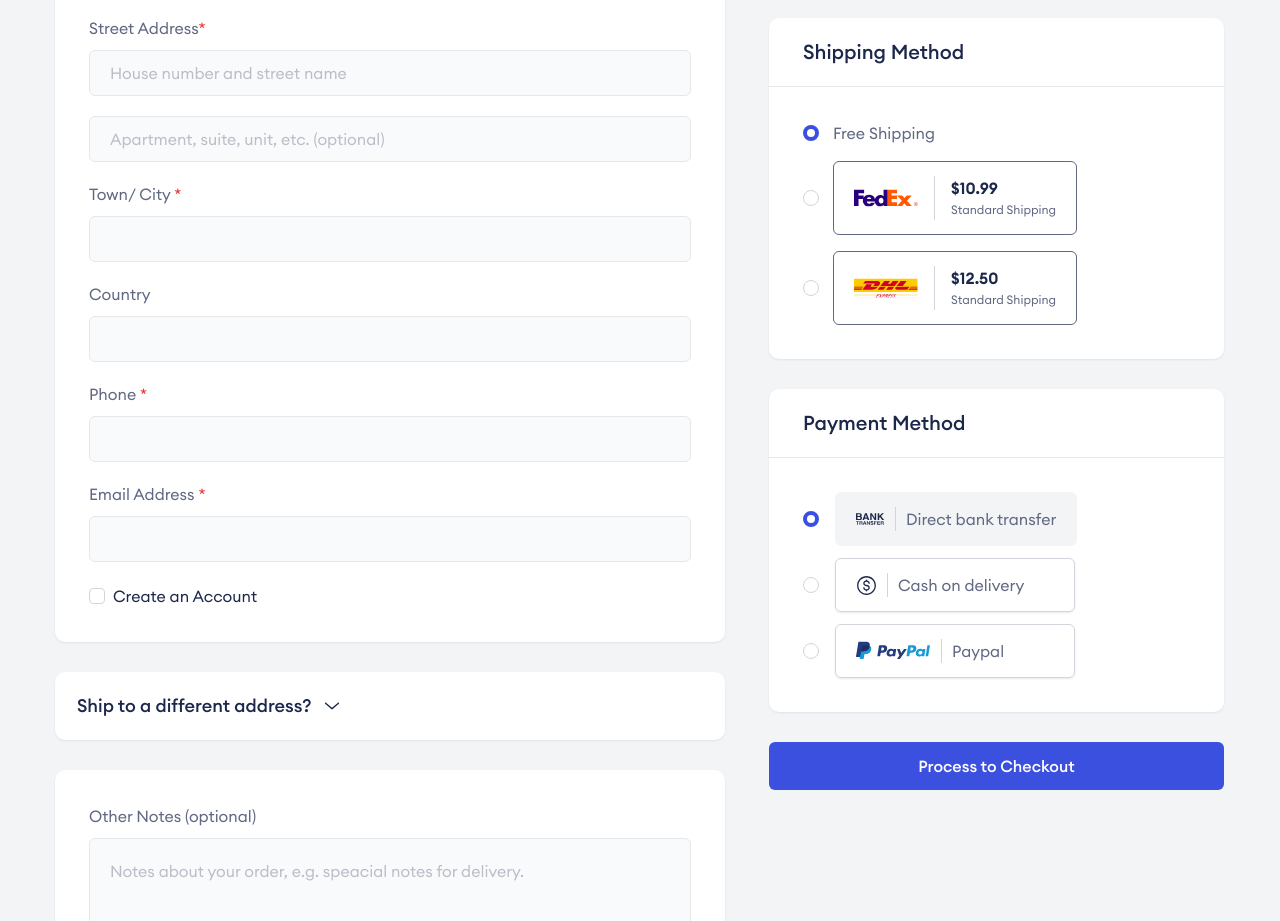
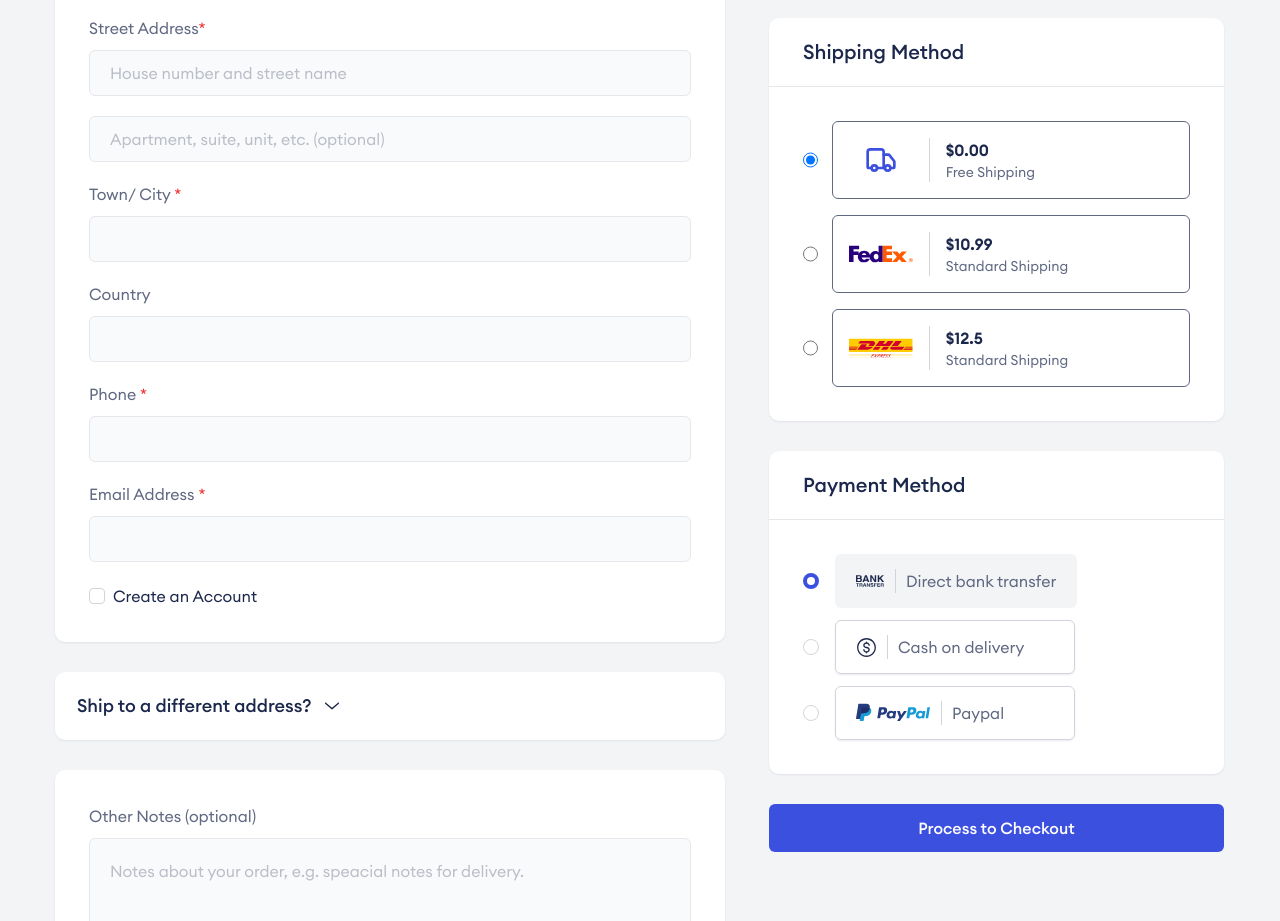
Before and after one commit to borhanrahi/tech-ecom-store, a Next.js app: page /checkout in a window 1280 px wide. Shown: the part 840-1761 px from the top of the page. Built offline with nearby package versions, Linux system fonts and the light colour scheme.

Commit message:
added Shipping Method

```diff
--- a/package.json
+++ b/package.json
@@ -20,6 +20,7 @@
     "eslint": "8.49.0",
     "eslint-config-next": "13.4.19",
     "jsonwebtoken": "^9.0.2",
+    "lucide-react": "^0.473.0",
     "mongoose": "^8.9.2",
     "next": "^14.2.14",
     "postcss": "8.4.29",
--- a/src/components/Checkout/OrderList.tsx
+++ b/src/components/Checkout/OrderList.tsx
@@ -14,6 +14,7 @@ const OrderList = () => {
   const cartItems = useAppSelector((state) => state.cart.items);
   const totalPrice = useAppSelector(selectTotalPrice);
   const appliedPromo = useAppSelector(selectAppliedPromo);
+  const shippingMethod = useAppSelector((state) => state.checkout.shippingMethod);
 
   const calculateDiscount = () => {
     if (!appliedPromo) return 0;
@@ -25,7 +26,7 @@ const OrderList = () => {
   };
 
   const discount = calculateDiscount();
-  const shippingFee = 15;
+  const shippingFee = shippingMethod.price;
   const finalTotal = totalPrice - discount + shippingFee;
 
   const handleUpdateQuantity = (e: React.MouseEvent, id: number, quantity: number) => {
@@ -121,7 +122,9 @@ const OrderList = () => {
                 <p className="text-dark">Shipping Fee</p>
               </div>
               <div>
-                <p className="text-dark text-right">$15.00</p>
+                <p className="text-dark text-right">
+                  ${shippingMethod.price.toFixed(2)}
+                </p>
               </div>
             </div>
 
--- a/src/components/Checkout/ShippingMethod.tsx
+++ b/src/components/Checkout/ShippingMethod.tsx
@@ -1,8 +1,15 @@
-import React, { useState } from "react";
+import React from "react";
 import Image from "next/image";
+import { useDispatch, useSelector } from "react-redux";
+import { Truck } from "lucide-react";
+import { SHIPPING_METHODS } from "@/constants/shipping";
+import { setShippingMethod } from "@/redux/features/checkout-slice";
+import type { RootState } from "@/redux/store";
 
 const ShippingMethod = () => {
-  const [shippingMethod, setShippingMethod] = useState("free");
+  const dispatch = useDispatch();
+  const selectedMethod = useSelector((state: RootState) => state.checkout.shippingMethod.id);
+
   return (
     <div className="bg-white shadow-1 rounded-[10px] mt-7.5">
       <div className="border-b border-gray-3 py-5 px-4 sm:px-8.5">
@@ -11,105 +18,73 @@ const ShippingMethod = () => {
 
       <div className="p-4 sm:p-8.5">
         <div className="flex flex-col gap-4">
-          <label
-            htmlFor="free"
-            className="flex cursor-pointer select-none items-center gap-3.5"
-          >
-            <div className="relative">
+          {/* Free Shipping */}
+          <label className="flex items-center gap-3.5">
             <input
-                type="checkbox"
-                name="free"
-                id="free"
-                className="sr-only"
-                onChange={() => setShippingMethod("free")}
+              type="radio"
+              name="shipping"
+              checked={selectedMethod === SHIPPING_METHODS.FREE.id}
+              onChange={() => dispatch(setShippingMethod(SHIPPING_METHODS.FREE))}
+              className="form-radio h-4 w-4 text-blue border-gray-4"
             />
-              {/* selectShipping === 'free' ? 'border-4 border-blue' : 'border border-gray-4' */}
-              <div
-                className={`flex h-4 w-4 items-center justify-center rounded-full ${
-                  shippingMethod === "free"
-                    ? "border-4 border-blue"
-                    : "border border-gray-4"
-                }`}
-              ></div>
+            <div className="flex items-center justify-between w-full p-4 border rounded-md">
+              <div className="flex items-center gap-4">
+                <div className="w-16 flex justify-center">
+                  <Truck className="w-8 h-8 text-blue" />
                 </div>
-            Free Shipping
-          </label>
-
-          <label
-            htmlFor="fedex"
-            className="flex cursor-pointer select-none items-center gap-3.5"
-          >
-            <div className="relative">
-              <input
-                type="checkbox"
-                name="fedex"
-                id="fedex"
-                className="sr-only"
-                onChange={() => setShippingMethod("fedex")}
-              />
-              <div
-                className={`flex h-4 w-4 items-center justify-center rounded-full ${
-                  shippingMethod === "fedex"
-                    ? "border-4 border-blue"
-                    : "border border-gray-4"
-                }`}
-              ></div>
-            </div>
-
-            <div className="rounded-md border-[0.5px] py-3.5 px-5 ease-out duration-200 hover:bg-gray-2 hover:border-transparent hover:shadow-none">
-              <div className="flex items-center">
-                <div className="pr-4">
-                  <Image
-                    src="/images/checkout/fedex.svg"
-                    alt="fedex"
-                    width={64}
-                    height={18}
-                  />
-                </div>
-
                 <div className="border-l border-gray-4 pl-4">
-                  <p className="font-semibold text-dark">$10.99</p>
-                  <p className="text-custom-xs">Standard Shipping</p>
+                  <p className="font-semibold text-dark">$0.00</p>
+                  <p className="text-sm text-gray-500">Free Shipping</p>
                 </div>
               </div>
             </div>
           </label>
 
-          <label
-            htmlFor="dhl"
-            className="flex cursor-pointer select-none items-center gap-3.5"
-          >
-            <div className="relative">
+          {/* FedEx */}
+          <label className="flex items-center gap-3.5">
             <input
-                type="checkbox"
-                name="dhl"
-                id="dhl"
-                className="sr-only"
-                onChange={() => setShippingMethod("dhl")}
+              type="radio"
+              name="shipping"
+              checked={selectedMethod === SHIPPING_METHODS.FEDEX.id}
+              onChange={() => dispatch(setShippingMethod(SHIPPING_METHODS.FEDEX))}
+              className="form-radio h-4 w-4 text-blue border-gray-4"
             />
-              <div
-                className={`flex h-4 w-4 items-center justify-center rounded-full ${
-                  shippingMethod === "dhl"
-                    ? "border-4 border-blue"
-                    : "border border-gray-4"
-                }`}
-              ></div>
+            <div className="flex items-center justify-between w-full p-4 border rounded-md">
+              <div className="flex items-center gap-4">
+                <Image
+                  src="/images/checkout/fedex.svg"
+                  alt="FedEx"
+                  width={64}
+                  height={18}
+                />
+                <div className="border-l border-gray-4 pl-4">
+                  <p className="font-semibold text-dark">${SHIPPING_METHODS.FEDEX.price}</p>
+                  <p className="text-sm text-gray-500">{SHIPPING_METHODS.FEDEX.description}</p>
                 </div>
+              </div>
+            </div>
+          </label>
 
-            <div className="rounded-md border-[0.5px] py-3.5 px-5 ease-out duration-200 hover:bg-gray-2 hover:border-transparent hover:shadow-none">
-              <div className="flex items-center">
-                <div className="pr-4">
+          {/* DHL */}
+          <label className="flex items-center gap-3.5">
+            <input
+              type="radio"
+              name="shipping"
+              checked={selectedMethod === SHIPPING_METHODS.DHL.id}
+              onChange={() => dispatch(setShippingMethod(SHIPPING_METHODS.DHL))}
+              className="form-radio h-4 w-4 text-blue border-gray-4"
+            />
+            <div className="flex items-center justify-between w-full p-4 border rounded-md">
+              <div className="flex items-center gap-4">
                 <Image
                   src="/images/checkout/dhl.svg"
-                    alt="dhl"
+                  alt="DHL"
                   width={64}
-                    height={20}
+                  height={18}
                 />
-                </div>
-
                 <div className="border-l border-gray-4 pl-4">
-                  <p className="font-semibold text-dark">$12.50</p>
-                  <p className="text-custom-xs">Standard Shipping</p>
+                  <p className="font-semibold text-dark">${SHIPPING_METHODS.DHL.price}</p>
+                  <p className="text-sm text-gray-500">{SHIPPING_METHODS.DHL.description}</p>
                 </div>
               </div>
             </div>
--- /dev/null
+++ b/src/constants/shipping.ts
@@ -0,0 +1,20 @@
+export const SHIPPING_METHODS = {
+  FREE: {
+    id: 'free',
+    label: 'Free Shipping',
+    price: 0,
+    description: 'Free Shipping'
+  },
+  FEDEX: {
+    id: 'fedex',
+    label: 'FedEx',
+    price: 10.99,
+    description: 'Standard Shipping'
+  },
+  DHL: {
+    id: 'dhl',
+    label: 'DHL',
+    price: 12.50,
+    description: 'Standard Shipping'
+  }
+};
--- /dev/null
+++ b/src/redux/features/checkout-slice.ts
@@ -0,0 +1,38 @@
+import { createSlice, PayloadAction } from '@reduxjs/toolkit';
+import type { RootState } from '../store';
+
+type ShippingMethod = {
+  id: string;
+  label: string;
+  price: number;
+};
+
+type CheckoutState = {
+  shippingMethod: ShippingMethod;
+};
+
+const initialState: CheckoutState = {
+  shippingMethod: {
+    id: 'free',
+    label: 'Free Shipping',
+    price: 0
+  }
+};
+
+export const checkoutSlice = createSlice({
+  name: 'checkout',
+  initialState,
+  reducers: {
+    setShippingMethod: (state, action: PayloadAction<ShippingMethod>) => {
+      state.shippingMethod = action.payload;
+    }
+  }
+});
+
+// Action creators
+export const { setShippingMethod } = checkoutSlice.actions;
+
+// Selectors
+export const selectShippingMethod = (state: RootState) => state.checkout.shippingMethod;
+
+export default checkoutSlice.reducer;
--- a/src/redux/store.ts
+++ b/src/redux/store.ts
@@ -9,6 +9,7 @@ import productDetailsReducer from "./features/product-details";
 import authReducer from "./features/authSlice";
 import recentlyViewedReducer from "./features/recentlyViewed-slice";
 import promoReducer from './features/promo-slice';
+import checkoutReducer from './features/checkout-slice';
 
 // Create a noop storage
 const createNoopStorage = () => {
@@ -39,6 +40,7 @@ const rootReducer = combineReducers({
   auth: authReducer,
   recentlyViewedReducer,
   promo: promoReducer,
+  checkout: checkoutReducer,
 });
 
 // Configuration for redux-persist
```
Also changed, not shown: 1 other file (tests, documents, lock files or other folders). Lines whose indentation alone changed are shown as unchanged.
